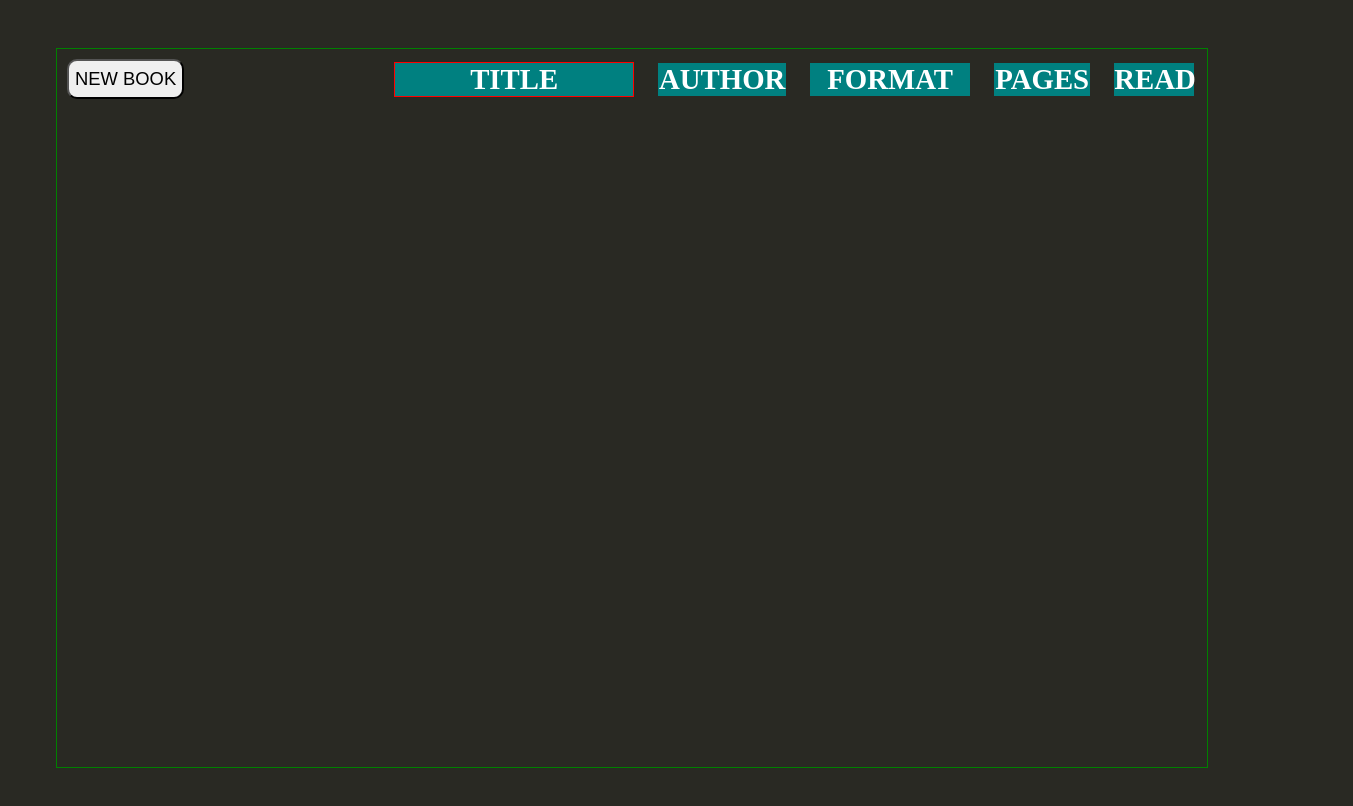
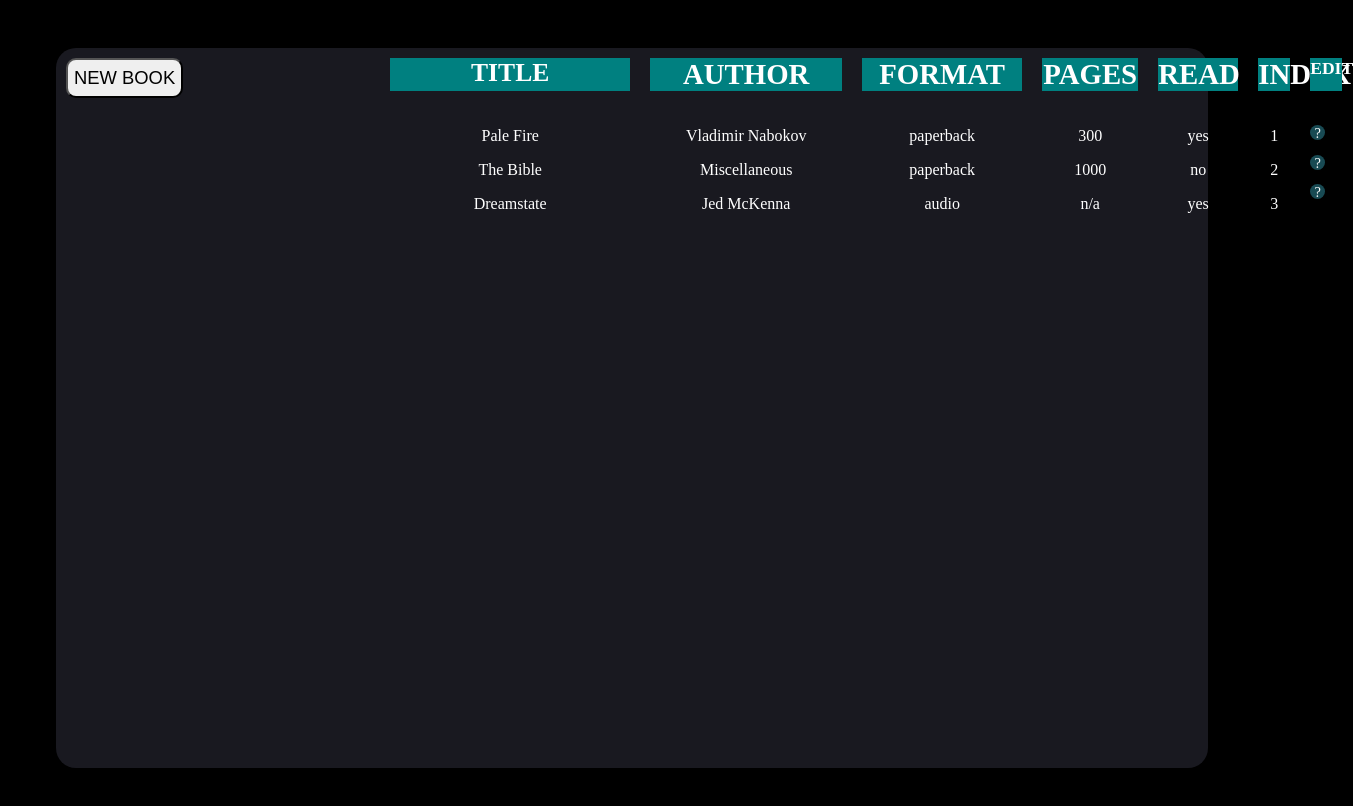
Before and after one commit to Makktu/the-great-library, a plain HTML site: page index.html in a window 1280 px wide. Shown: the whole page, 1353 px wide, since content can reach past the window. Drawn offline with Linux system fonts and the light colour scheme; a web font is replaced by a local one.

Commit message:
that was tuesday

```diff
--- a/index.html
+++ b/index.html
@@ -18,24 +18,28 @@
             </div>
             <div class="main-display">
                 <div class="category">
-                    <!-- <h2 class="book-title">TITLE</h2>
-                    <div class="title-column"></div>
+                    <h2 class="book-title">TITLE</h2>
+
                     <h2 class="book-author">AUTHOR</h2>
+
                     <h2 class="book-format">FORMAT</h2>
+
                     <h2 class="book-pages">PAGES</h2>
-                    <h2 class="book-read">READ</h2> -->
-                    <table>
-                        <tr>
-                            <th><h2 class="book-title">TITLE</h2></th>
-                            <th><h2 class="book-author">AUTHOR</h2></th>
-                            <th><h2 class="book-format">FORMAT</h2></th>
-                            <th><h2 class="book-pages">PAGES</h2></th>
-                            <th><h2 class="book-read">READ</h2></th>
-                        </tr>
-                        <tr class="all-content">
-                            <!-- JavaScript will position the data here -->
-                        </tr>
-                    </table>
+
+                    <h2 class="book-read">READ</h2>
+
+                    <h2 class="book-index">INDEX</h2>
+                    <h2 class="edit-book">EDIT</h2>
+                </div>
+
+                <div class="content">
+                    <div class="col title-column"></div>
+                    <div class="col author-column"></div>
+                    <div class="col format-column"></div>
+                    <div class="col pages-column"></div>
+                    <div class="col read-column"></div>
+                    <div class="col index-column"></div>
+                    <div class="col edit-column"></div>
                 </div>
             </div>
         </div>
--- a/script.js
+++ b/script.js
@@ -1,16 +1,35 @@
 "use strict";
-
-// * items in book library:
-// * TITLE
-// * AUTHOR
-// * FORMAT (paperback, digital etc.)
-// * PAGES
-// * READ
 
 function updateDisplay() {
     theLibrary.forEach((book) => {
-        titleColumn.textContent = book.title;
+        titleColumnText += `<p>${book.title}</p>`;
+        titleColumn.innerHTML = titleColumnText;
+
+        authorColumnText += `<p>${book.author}</p>`;
+        authorColumn.innerHTML = authorColumnText;
+
+        formatColumnText += `<p>${book.format}</p>`;
+        formatColumn.innerHTML = formatColumnText;
+
+        pagesColumnText += `<p>${book.pages}</p>`;
+        pagesColumn.innerHTML = pagesColumnText;
+
+        readColumnText += `<p>${book.read ? "yes" : "no"}</p>`;
+        isReadColumn.innerHTML = readColumnText;
+
+        indexColumnText += `<p>${book.index}</p>`;
+        indexColumn.innerHTML = indexColumnText;
+
+        editColumnText += `<div class="edit-button"><p>?</p></div>`;
+        editColumn.innerHTML = editColumnText;
     });
+    titleColumnText = "";
+    authorColumnText = "";
+    formatColumnText = "";
+    pagesColumnText = "";
+    readColumnText = "";
+    indexColumnText = "";
+    editColumnText = "";
 }
 
 function Book(index, title, author, format, pages, read) {
@@ -29,6 +48,7 @@ const addNewBook = () => {
     bookFormat = prompt("Format?");
     bookPages = prompt("Pages?");
     bookIsRead = prompt("Read? (y/n)");
+    bookIsRead === "y" ? (bookIsRead = true) : (bookIsRead = false);
 
     const book = new Book(
         indexNumber,
@@ -39,7 +59,6 @@ const addNewBook = () => {
         bookIsRead
     );
     theLibrary.push(book);
-    console.log(theLibrary);
     indexNumber++;
     updateDisplay();
 };
@@ -48,9 +67,10 @@ let theLibrary = [
     {
         index: 1,
         title: "Pale Fire",
-        author: "V. V. Nabokov",
+        author: "Vladimir Nabokov",
         format: "paperback",
         pages: "300",
+        read: true,
     },
     {
         index: 2,
@@ -58,6 +78,7 @@ let theLibrary = [
         author: "Miscellaneous",
         format: "paperback",
         pages: "1000",
+        read: false,
     },
     {
         index: 3,
@@ -65,6 +86,7 @@ let theLibrary = [
         author: "Jed McKenna",
         format: "audio",
         pages: "n/a",
+        read: true,
     },
 ];
 let bookTitle;
@@ -73,6 +95,13 @@ let bookFormat;
 let bookPages;
 let bookIsRead;
 let indexNumber = 4;
+let titleColumnText = "";
+let authorColumnText = "";
+let formatColumnText = "";
+let pagesColumnText = "";
+let readColumnText = "";
+let indexColumnText = "";
+let editColumnText = "";
 
 const newBookBtn = document.querySelector(".new-book-btn");
 
@@ -81,10 +110,14 @@ newBookBtn.addEventListener("click", addNewBook);
 // const newBookForm = document.querySelector(".new-book-input");
 
 const titleColumn = document.querySelector(".title-column");
-const authorColumn = document.querySelector(".book-author");
-const formatColumn = document.querySelector(".book-format");
-const pagesColumn = document.querySelector(".book-pages");
-const isReadColumn = document.querySelector(".book-read");
+const authorColumn = document.querySelector(".author-column");
+const formatColumn = document.querySelector(".format-column");
+const pagesColumn = document.querySelector(".pages-column");
+const isReadColumn = document.querySelector(".read-column");
+const indexColumn = document.querySelector(".index-column");
+const editColumn = document.querySelector(".edit-column");
+
+updateDisplay();
 
 // function addBookToLibrary() {
 //     // stuff
--- a/style.css
+++ b/style.css
@@ -6,7 +6,7 @@
 
 body {
     font-family: "Gentium Book Basic", serif;
-    background-color: rgb(41, 41, 35);
+    background-color: rgb(0, 0, 0);
     color: rgb(255, 255, 255);
 }
 
@@ -14,9 +14,16 @@ body {
     display: flex;
     flex-direction: row;
     margin: 3rem;
-    border: 1px green solid;
+    background: rgb(25, 25, 32);
+    /* background: linear-gradient(
+        150deg,
+        rgba(2, 0, 36, 1) 0%,
+        rgba(46, 45, 50, 1) 35%,
+        rgba(0, 212, 255, 1) 100%
+    ); */
     height: 90vh;
     width: 90vw;
+    border-radius: 20px;
 }
 
 .new-book-input {
@@ -32,20 +39,46 @@ body {
 }
 
 .book-title {
+    font-size: 1.6rem;
+}
+
+.content {
+    display: flex;
+    flex-direction: row;
+}
+
+.book-title,
+.title-column {
     width: 15rem;
-    border: red 1px solid;
+    /* border: red 1px solid; */
 }
-.book-author {
-    width: 8rem;
+.book-author,
+.author-column {
+    width: 12rem;
 }
-.book-format {
+.book-format,
+.format-column {
     width: 10rem;
 }
-.book-pages {
+.book-pages,
+.pages-column {
     width: 6rem;
+    /* border: green 1px solid; */
 }
-.book-read {
+.book-read,
+.read-column {
     width: 5rem;
+}
+
+.book-index,
+.index-column {
+    width: 2rem;
+    /* font-size: 1.1rem; */
+}
+.edit-book,
+.edit-column {
+    width: 2rem;
+    font-size: 1.1rem;
 }
 
 .new-book-btn {
@@ -67,3 +100,18 @@ h2 {
     text-align: center;
     background-color: teal;
 }
+
+.col {
+    text-align: center;
+    margin: 10px;
+}
+
+.edit-button {
+    width: 15px;
+    height: 15px;
+    border-radius: 50px;
+    background-color: rgb(24, 74, 83);
+    cursor: pointer;
+    font-size: 0.9rem;
+    text-align: center;
+}
```
